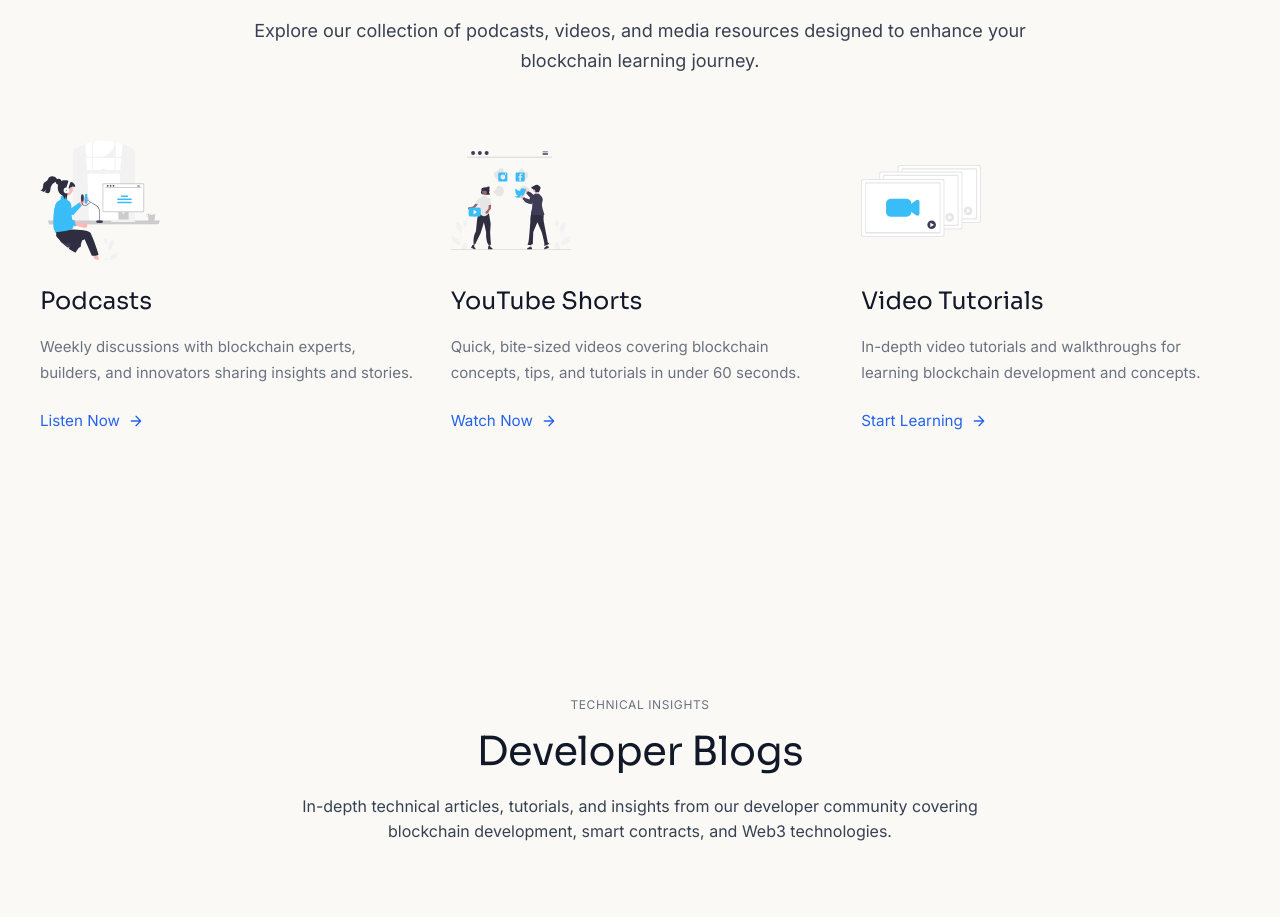
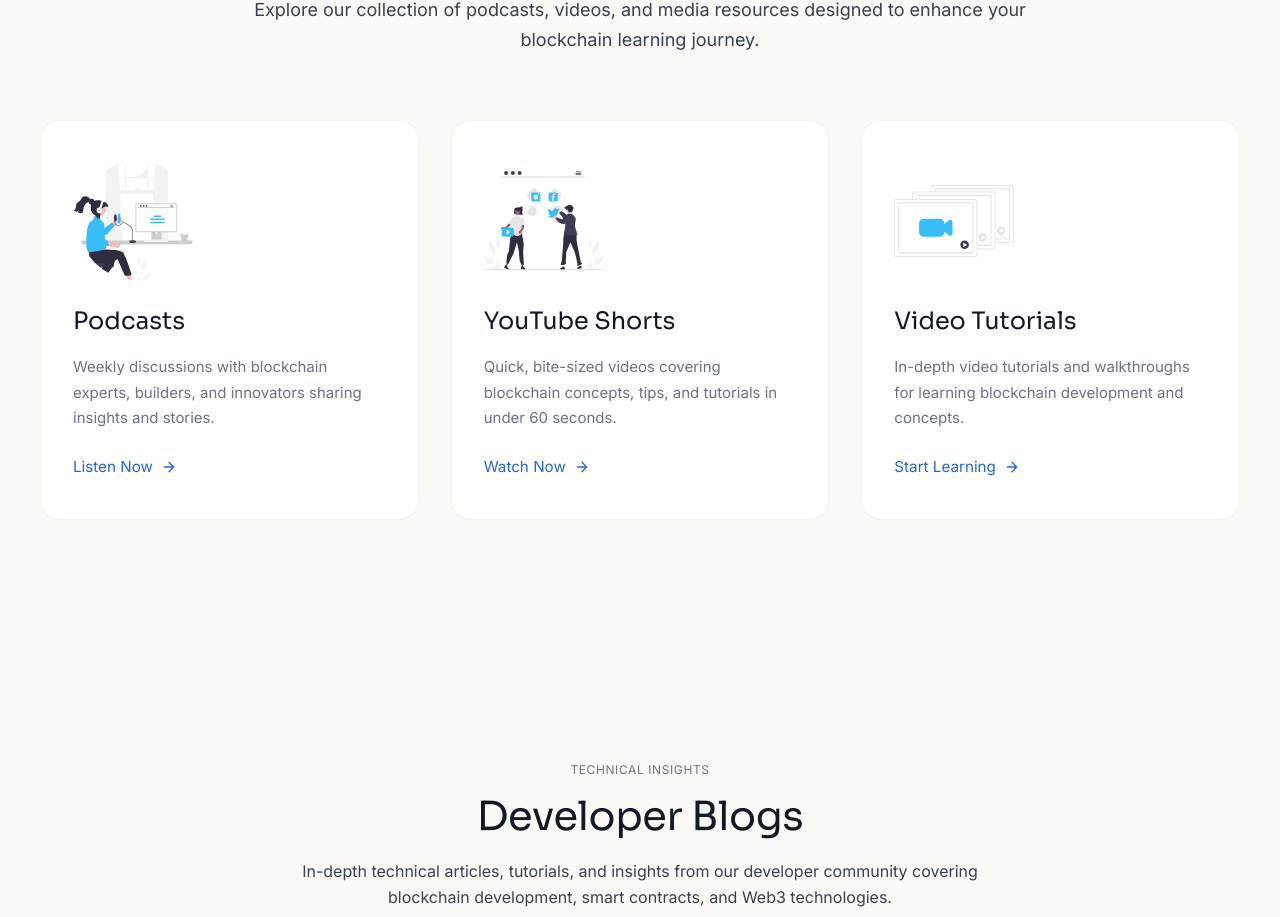
Before and after one commit to Deon62/cneo, a React (Vite) app: page /academy in a window 1280 px wide. Shown: the part 1085-2002 px from the top of the page. Built offline with nearby package versions, Linux system fonts and the light colour scheme.

Commit message:
created acade

```diff
--- a/src/App.css
+++ b/src/App.css
@@ -1816,7 +1816,12 @@
 .podcast-item {
   display: flex;
   flex-direction: column;
+  background: #FFFFFF;
+  border-radius: 20px;
+  padding: 40px 32px;
+  border: 1px solid rgba(229, 231, 235, 0.5);
   transition: all 0.3s ease;
+  min-height: 380px;
 }
 
 .podcast-icon {
```
